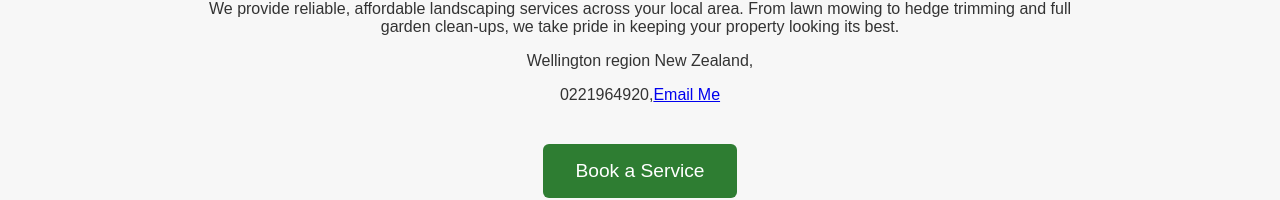
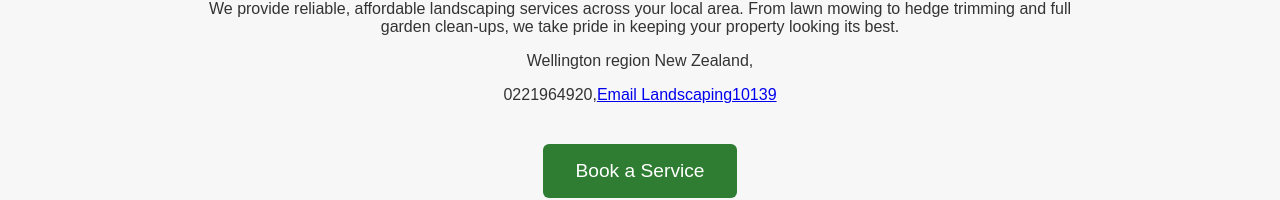
Before and after one commit to joshhazelhurst123/Landscaping10139, a React (Create React App) app: page / in a window 1280 px wide. Shown: the part 475-675 px from the top of the page. Built offline with nearby package versions, Linux system fonts and the light colour scheme.

Commit message:
Update email link text in Homepage.js

```diff
--- a/src/Homepage.js
+++ b/src/Homepage.js
@@ -28,7 +28,7 @@ export default function Homepage() {
     </p>
 <p>0221964920,
  <a href="mailto:joshhazelhurst123@gmail.com?subject=Booking%20Enquiry&body=Hi%20Landscaping10139,">
-  Email Me
+  Email Landscaping10139
 </a>
     </p>
         <a className="cta" href="/bookings">Book a Service</a>
```
